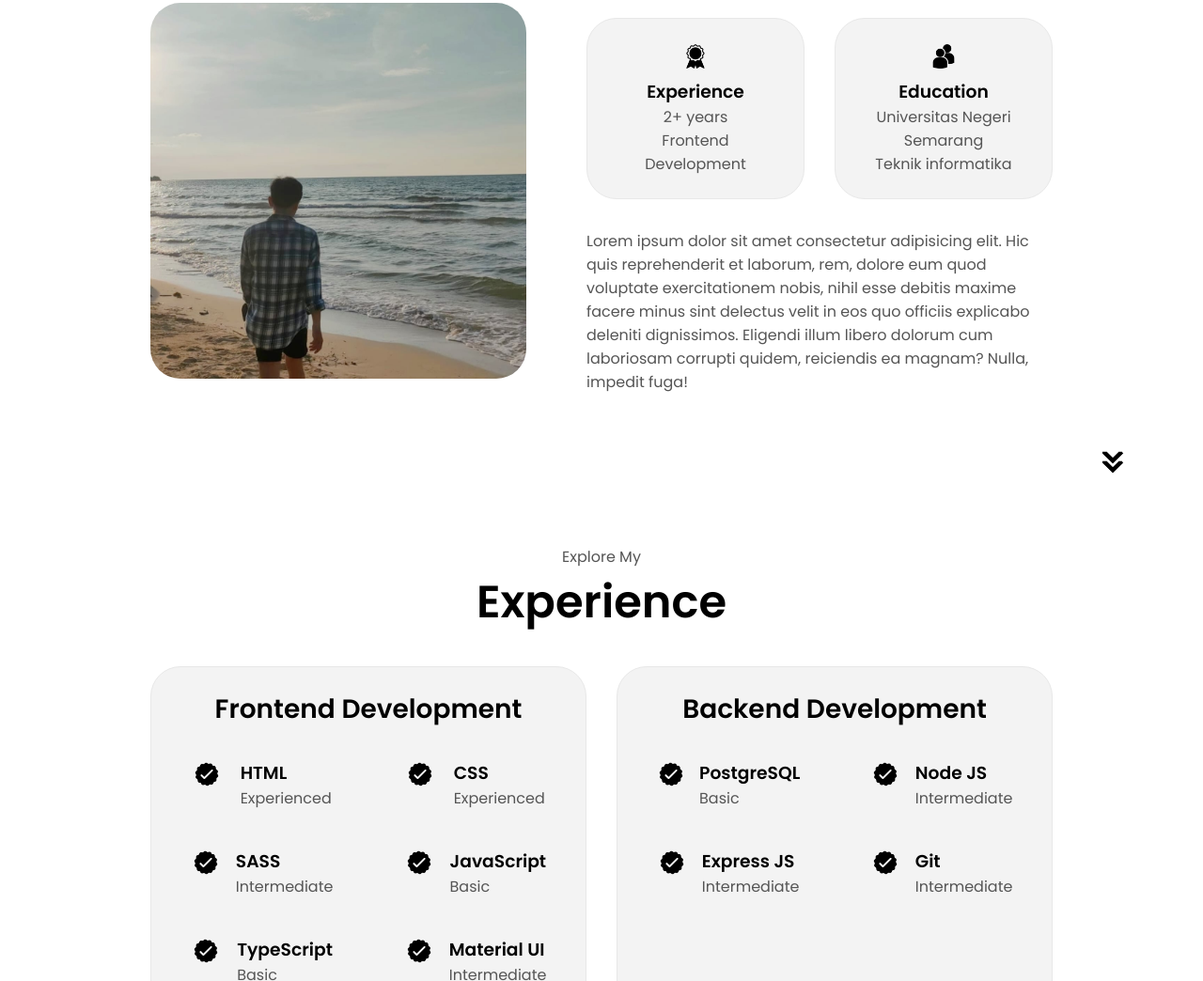
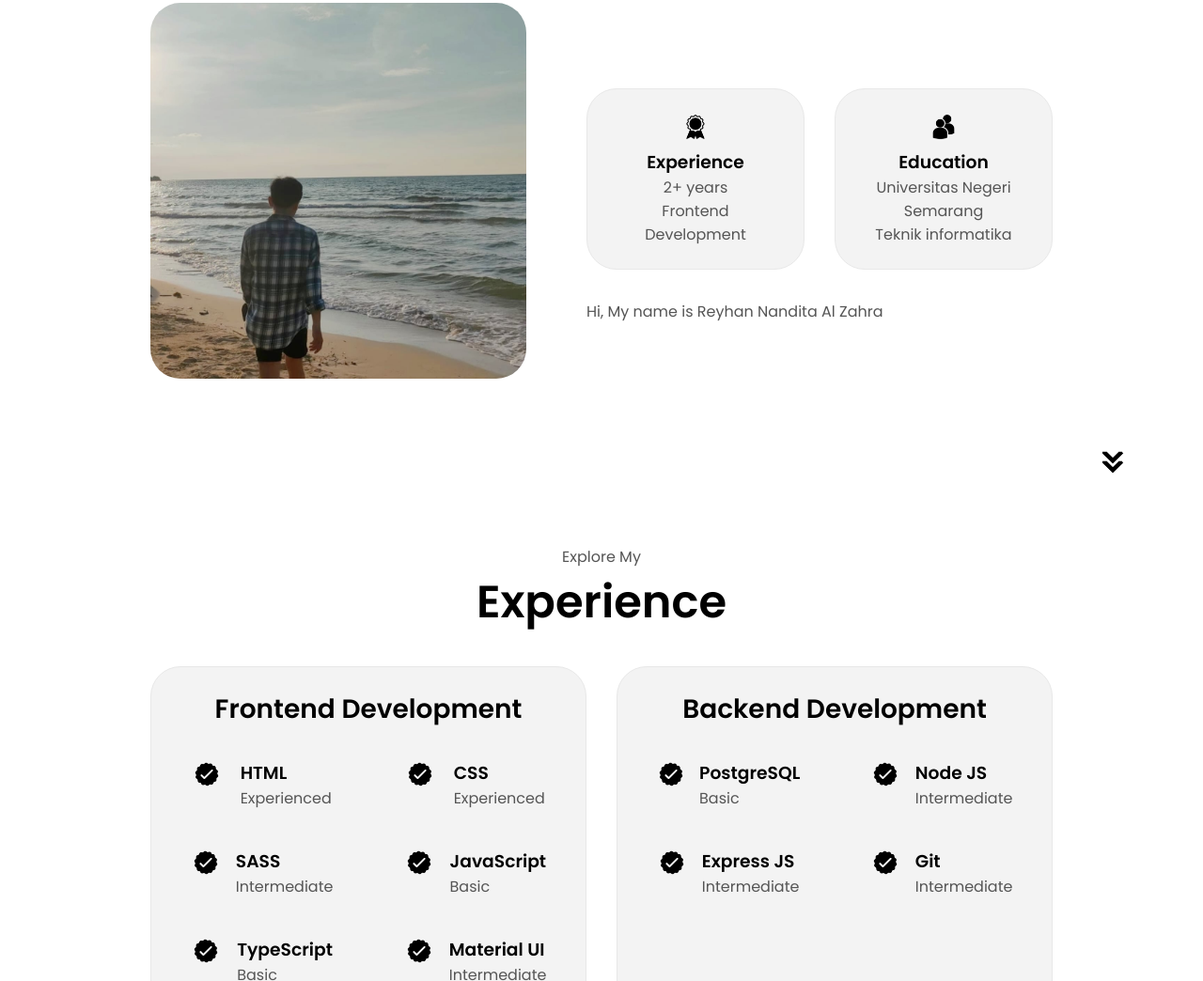
Before and after one commit to alzahrareyhan/portofolio-reyhannanditaalzahra, a plain HTML site: page index.html in a window 1280 px wide. Shown: the part 1116-2160 px from the top of the page at 94% size. Drawn offline with Linux system fonts and the light colour scheme.

Commit message:
First Commit

```diff
--- a/index.html
+++ b/index.html
@@ -105,12 +105,7 @@
           </div>
           <div class="text-container">
             <p>
-              Lorem ipsum dolor sit amet consectetur adipisicing elit. Hic quis
-              reprehenderit et laborum, rem, dolore eum quod voluptate
-              exercitationem nobis, nihil esse debitis maxime facere minus sint
-              delectus velit in eos quo officiis explicabo deleniti dignissimos.
-              Eligendi illum libero dolorum cum laboriosam corrupti quidem,
-              reiciendis ea magnam? Nulla, impedit fuga!
+              Hi, My name is Reyhan Nandita Al Zahra
             </p>
           </div>
         </div>
```
